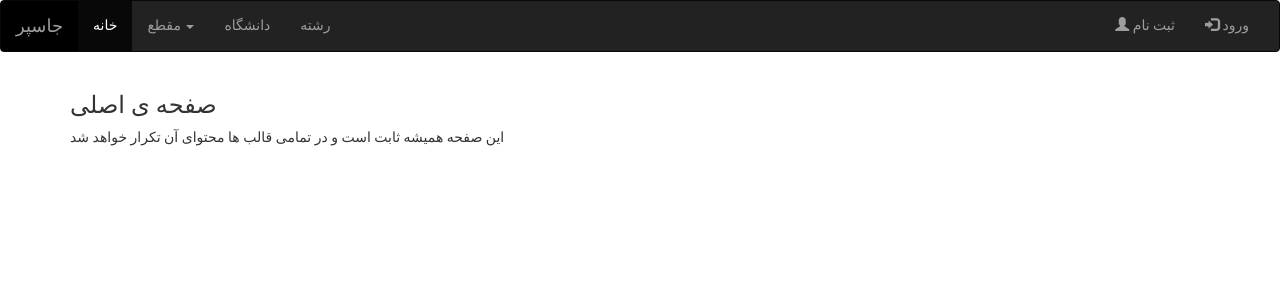
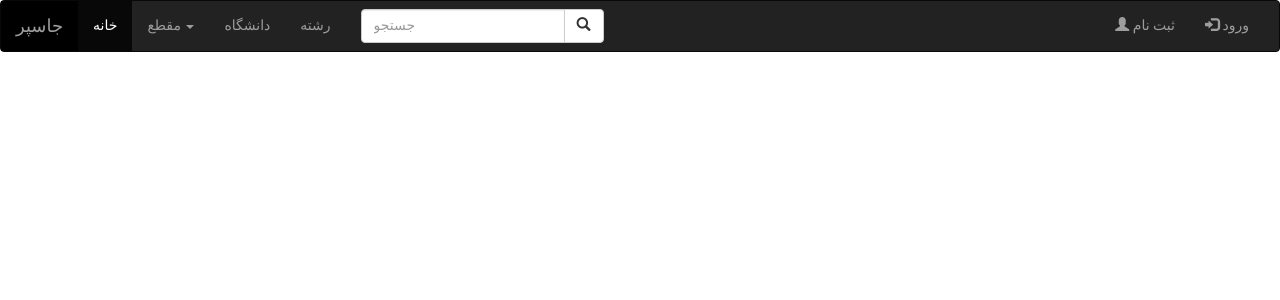
Before and after one commit to pooyaphoenix/Jasper, a Django app: page /blog/ in a window 1280 px wide. Shown: the top 300 px of the page. Run offline with Django 3.2, Linux system fonts and the light colour scheme; some libraries are stand-ins or nearby versions.

Commit message:
editing home and base templates

```diff
--- a/jasper/blog/templates/base.html
+++ b/jasper/blog/templates/base.html
@@ -11,7 +11,7 @@
           {% endblock %}
     </head>
     <body style="font-family: vazir; align=right" >
-
+  <!-- نوار انتخاب هدر -->
 <nav class="navbar navbar-inverse">
         <div class="container-fluid">
           <div class="navbar-header">
@@ -36,6 +36,18 @@
               <li><a href="#">دانشگاه</a></li>
               <li><a href="#">رشته</a></li>
             </ul>
+<!-- دگمه و فرم جستجو-->
+            <form class="navbar-form navbar-left" action="/action_page.php">
+                <div class="input-group">
+                  <input type="text" class="form-control" placeholder="جستجو" name="search">
+                  <div class="input-group-btn">
+                    <button class="btn btn-default" type="submit">
+                      <i class="glyphicon glyphicon-search"></i>
+                    </button>
+                  </div>
+                </div>
+              </form>
+<!-- ارجاع دهنده ی صفحه ی ورود و عضویت -->
             <ul class="nav navbar-nav navbar-right">
               <li><a href="#"><span class="glyphicon glyphicon-user"></span> ثبت نام</a></li>
               <li><a href="#"><span class="glyphicon glyphicon-log-in"></span> ورود</a></li>
@@ -43,11 +55,11 @@
           </div>
         </div>
       </nav>
-
+      {% block body %}
       <div class="container">
         <h3>صفحه ی اصلی</h3>
         <p>این صفحه همیشه ثابت است و در تمامی قالب ها محتوای آن تکرار خواهد شد</p>
       </div>
-
+      {% endblock %}
     </body>
 </html>
--- a/jasper/blog/templates/home.html
+++ b/jasper/blog/templates/home.html
@@ -7,6 +7,8 @@
         {% endblock %}
     </head>
     <body>
+            {% block body %}
 
+            {% endblock %}
     </body>
 </html>
```
